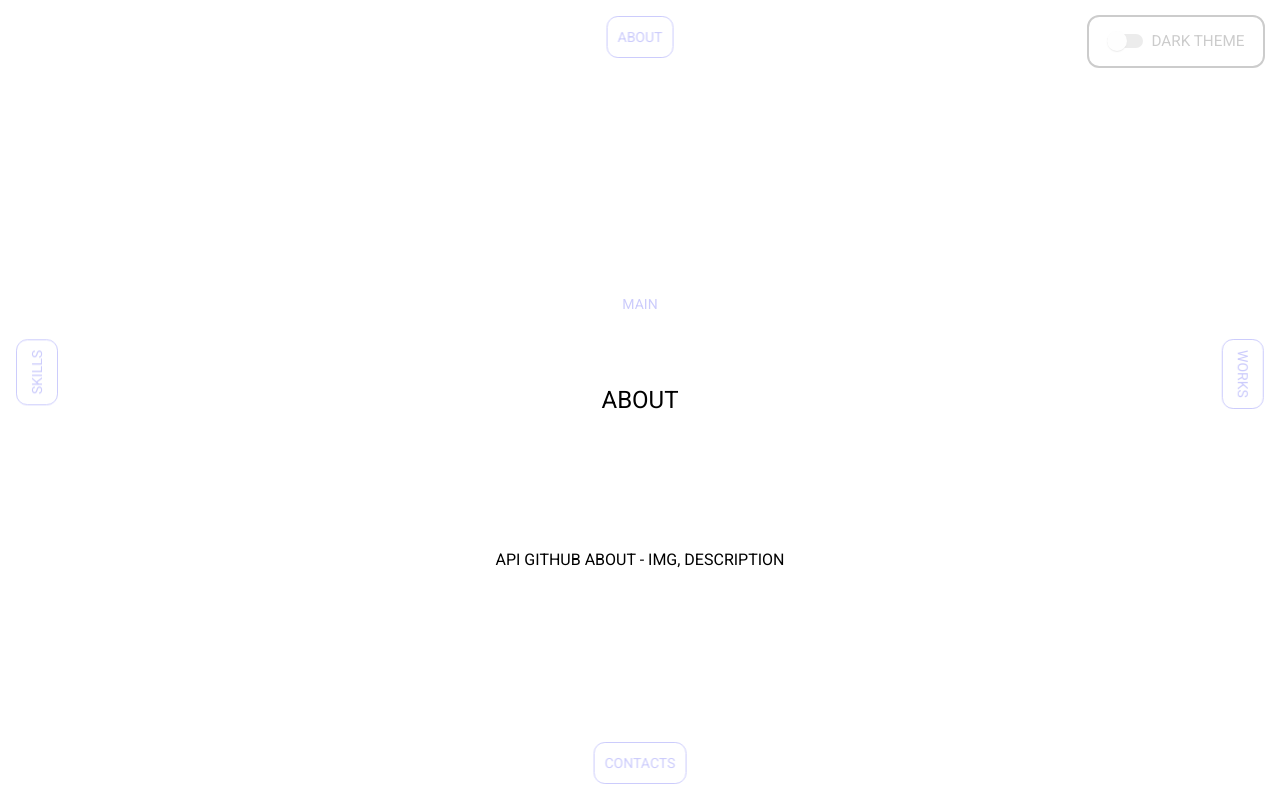
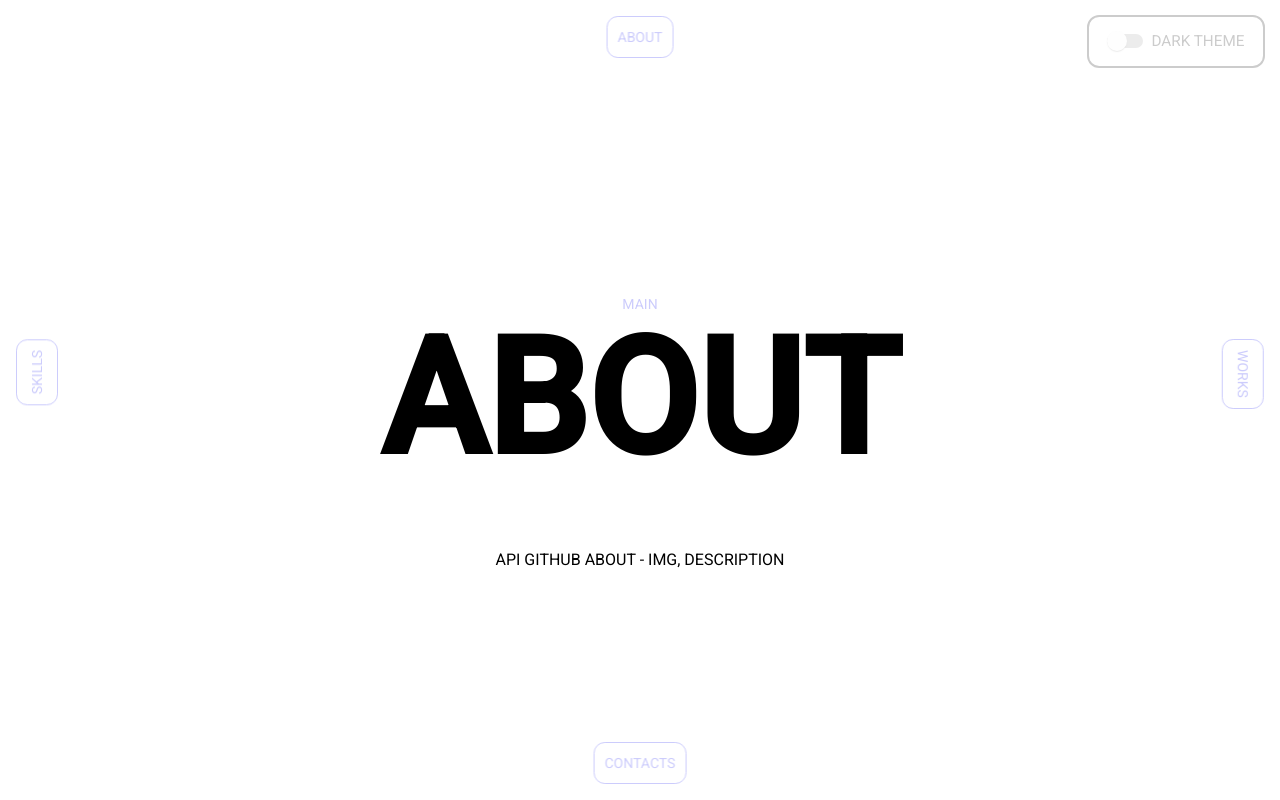
Before and after one commit to AlexandrKarpovich/portfolio, an Angular app: page /about in a window 1280 px wide. Built offline with nearby package versions, Linux system fonts and the light colour scheme.

Commit message:
fix h1 font-size

```diff
--- a/src/styles.scss
+++ b/src/styles.scss
@@ -64,14 +64,14 @@ $mat-accent-scheme: (
 $mat-primary-palette: mat-palette($mat-primary-scheme);
 $mat-accent-palette: mat-palette($mat-accent-scheme);
 $app-light-theme: mat-light-theme($mat-primary-palette, $mat-accent-palette);
-
+$app-dark-theme: mat-dark-theme($mat-primary-palette, $mat-accent-palette);
 
 
 //.light-mode {
 //  @include angular-material-theme($app-light-theme);
 //}
 
-$app-dark-theme: mat-dark-theme($mat-primary-palette, $mat-accent-palette);
+
 
 //.dark-mode {
 //  @include angular-material-theme($app-dark-theme);
@@ -221,7 +221,6 @@ input {
     }
 }
 
-
 /*dark-theme*/
 .dark-theme {
   @include angular-material-theme($app-dark-theme);
@@ -344,8 +343,9 @@ input {
 }
 
 
-h1 {
+.page-descrp h1 {
     font-size: 20vmin;
+    font-weight: 700;
     margin: 0;
 
     @media (max-width: $mobile) {
@@ -579,5 +579,3 @@ h3 {
 		}
 	}
 }
-html, body { height: 100%; }
-body { margin: 0; font-family: Roboto, "Helvetica Neue", sans-serif; }
```
